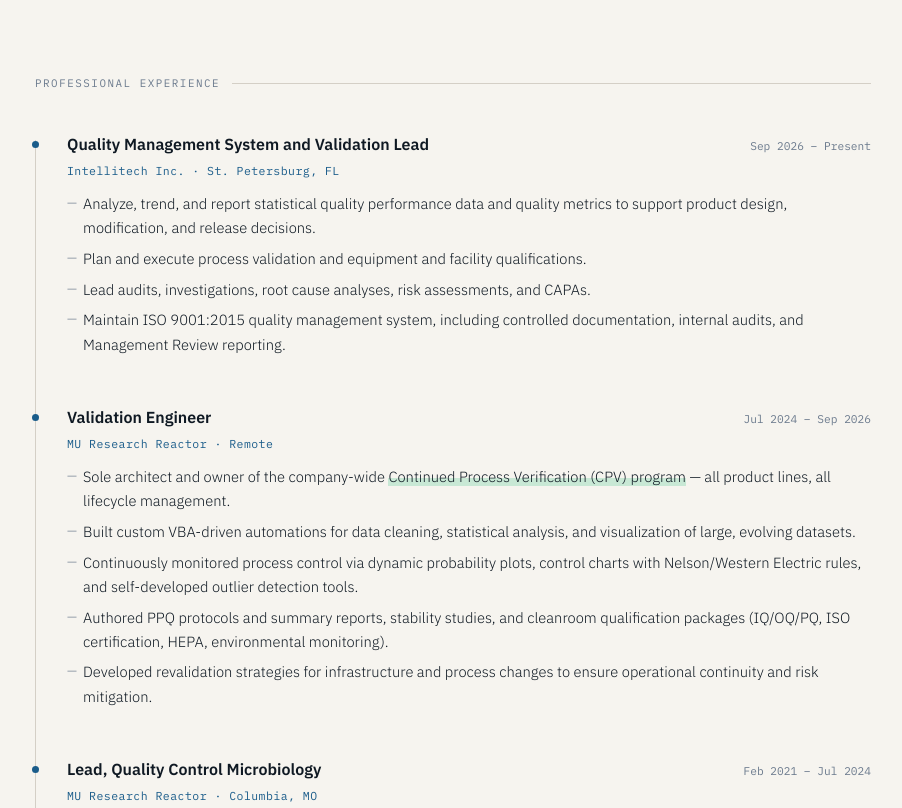
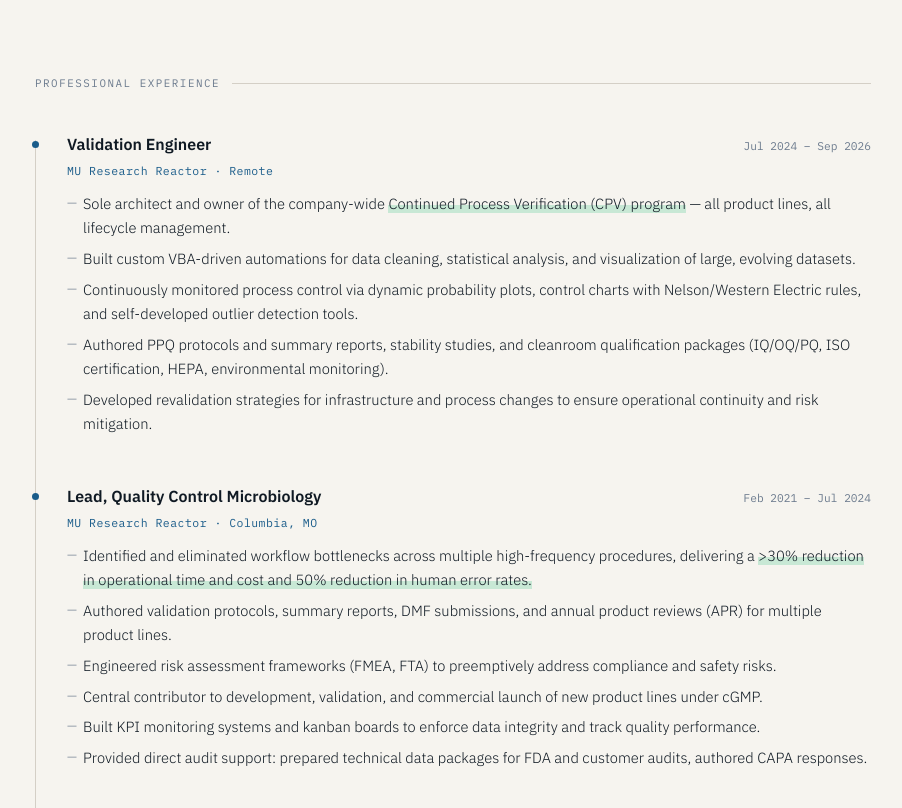
Before and after one commit to ChelseaRedding/ChelseaRedding.github.io, a plain HTML site: page index.html in a window 1280 px wide. Shown: the part 2320-3128 px from the top of the page, without its empty margins (187-1089 px from the left). Drawn offline with Linux system fonts and the light colour scheme.

Commit message:
Update index.html

```diff
--- a/index.html
+++ b/index.html
@@ -250,20 +250,6 @@ footer p{font-family:var(--mono);font-size:.65rem;color:rgba(246,244,239,.5);let
       <p class="section-label">Professional Experience</p>
       <div class="timeline">
 
-  <div class="job">
-          <div class="job-meta">
-            <span class="job-title">Quality Management System and Validation Lead</span>
-            <span class="job-date">Sep 2026 – Present</span>
-          </div>
-          <p class="job-company">Intellitech Inc. · St. Petersburg, FL</p>
-          <ul class="job-bullets">
-            <li>Analyze, trend, and report statistical quality performance data and quality metrics to support product design, modification, and release decisions.</li>
-            <li>Plan and execute process validation and equipment and facility qualifications.</li>
-            <li>Lead audits, investigations, root cause analyses, risk assessments, and CAPAs.</li>
-            <li>Maintain ISO 9001:2015 quality management system, including controlled documentation, internal audits, and Management Review reporting.</li>
-          </ul>
-        </div>
-
         <div class="job">
           <div class="job-meta">
             <span class="job-title">Validation Engineer</span>
```
